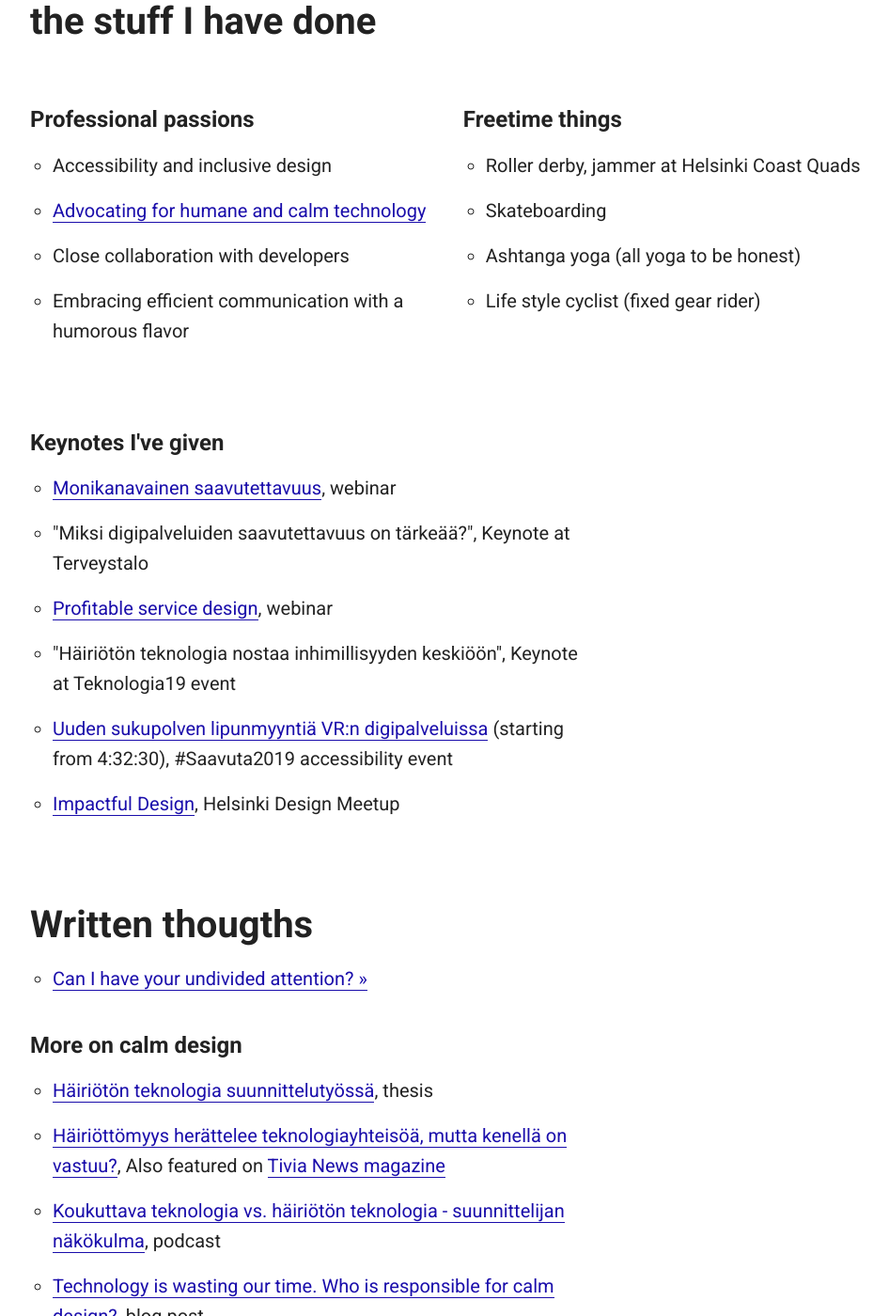
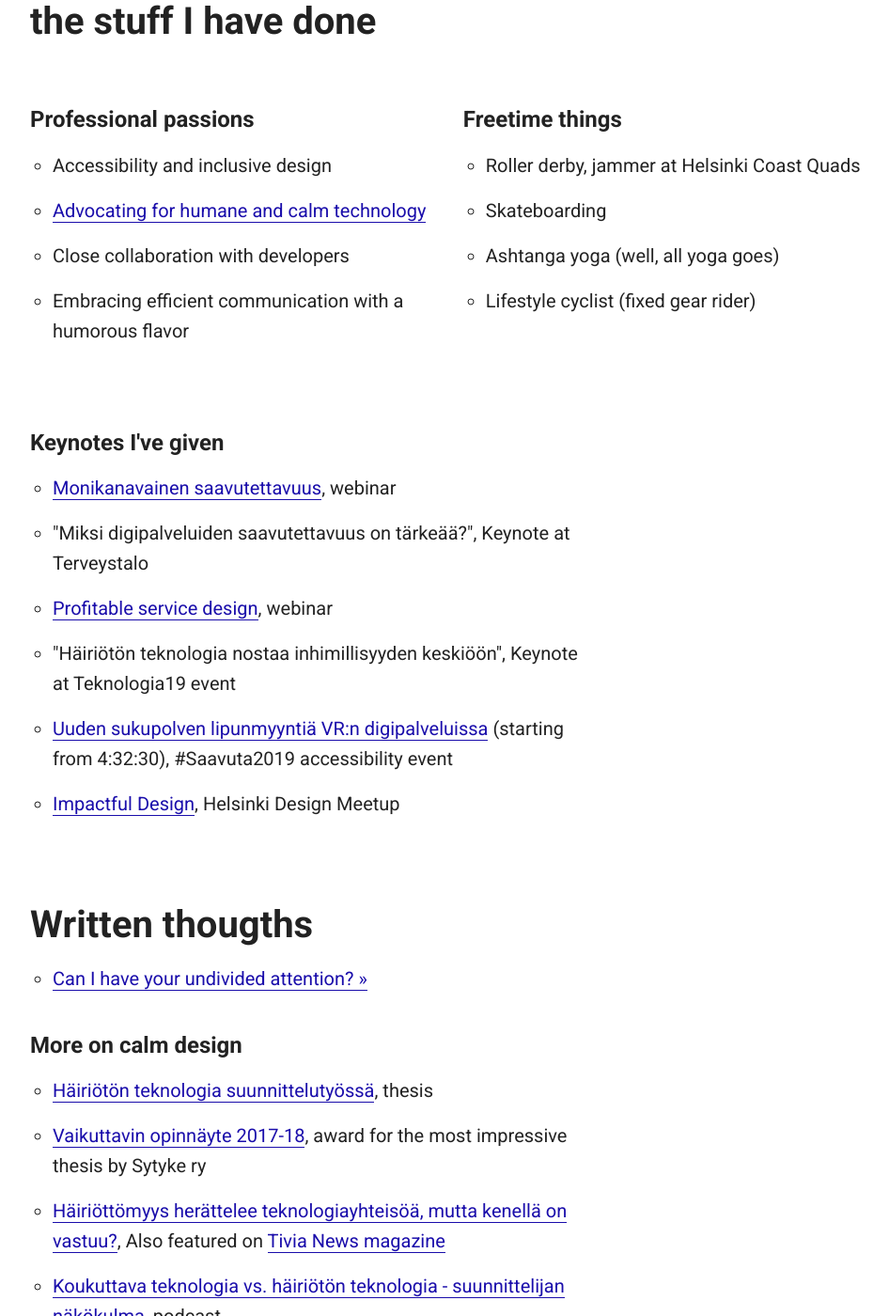
Before and after one commit to jesseu/jesseu.github.io, a Jekyll site: the page built from index.html, in a window 1280 px wide and 1400 px high, scrolled down 935 px. Shown: the whole window at 94% size, without its empty margins (128-1074 px from the left). Built offline with Jekyll 4.4.1, drawn with Linux system fonts in a browser that asks for light colours.

Commit message:
Update index.html

```diff
--- a/index.html
+++ b/index.html
@@ -44,8 +44,8 @@ title: Jesse Ukkonen
 				<ul>
 					<li>Roller derby, jammer at Helsinki Coast Quads</li>
 					<li>Skateboarding</li>
-					<li>Ashtanga yoga (all yoga to be honest)</li>
-					<li>Life style cyclist (fixed gear rider)</li>
+					<li>Ashtanga yoga (well, all yoga goes)</li>
+					<li>Lifestyle cyclist (fixed gear rider)</li>
 				</ul>
 		</div>
 	</div>
@@ -77,6 +77,7 @@ title: Jesse Ukkonen
 		<h3><a id="calm-design"></a>More on calm design</h3>
 			<ul>
 				<li><a href="http://urn.fi/URN:NBN:fi:amk-2017112418012" target="_blank">Häiriötön teknologia suunnittelutyössä</a>, thesis</li>
+				<li><a href="https://www.sytyke.org/tapetilla/vaikuttavin-opinnayte-hairioton-teknologia-suunnittelutyossa/" target="_blank">Vaikuttavin opinnäyte 2017-18</a>, award for the most impressive thesis by Sytyke ry</li>
 				<li><a href="https://www.sytyke.org/tapetilla/hairiottomyys-herattelee-teknologiayhteisoa-mutta-kenella-on-vastuu/" target="_blank">Häiriöttömyys herättelee teknologiayhteisöä, mutta kenellä on vastuu?</a>, Also featured on <a href="https://docplayer.fi/155002116-Opiskelijat-meets-tyoelama-3-hairioton-teknologia-4-5-tekoalya-stadissa-6-7.html" target="_blank">Tivia News magazine</a></li>
 				<li><a href="https://areena.yle.fi/audio/1-4328026" target="_blank">Koukuttava teknologia vs. häiriötön teknologia - suunnittelijan näkökulma</a>, podcast</li>
 				<li><a href="https://qvik.com/news/technology-distraction-calm-design/" target="_blank">Technology is wasting our time. Who is responsible for calm design?</a>, blog post</li>
```
